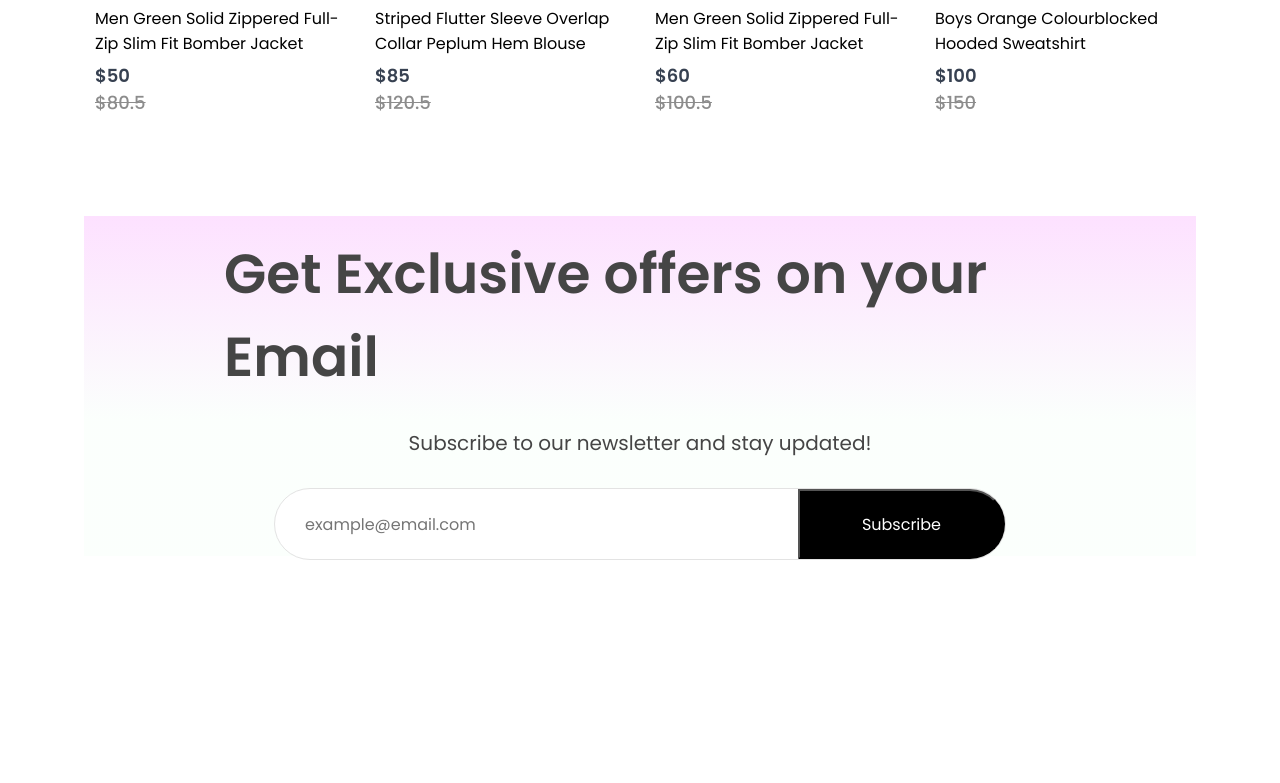
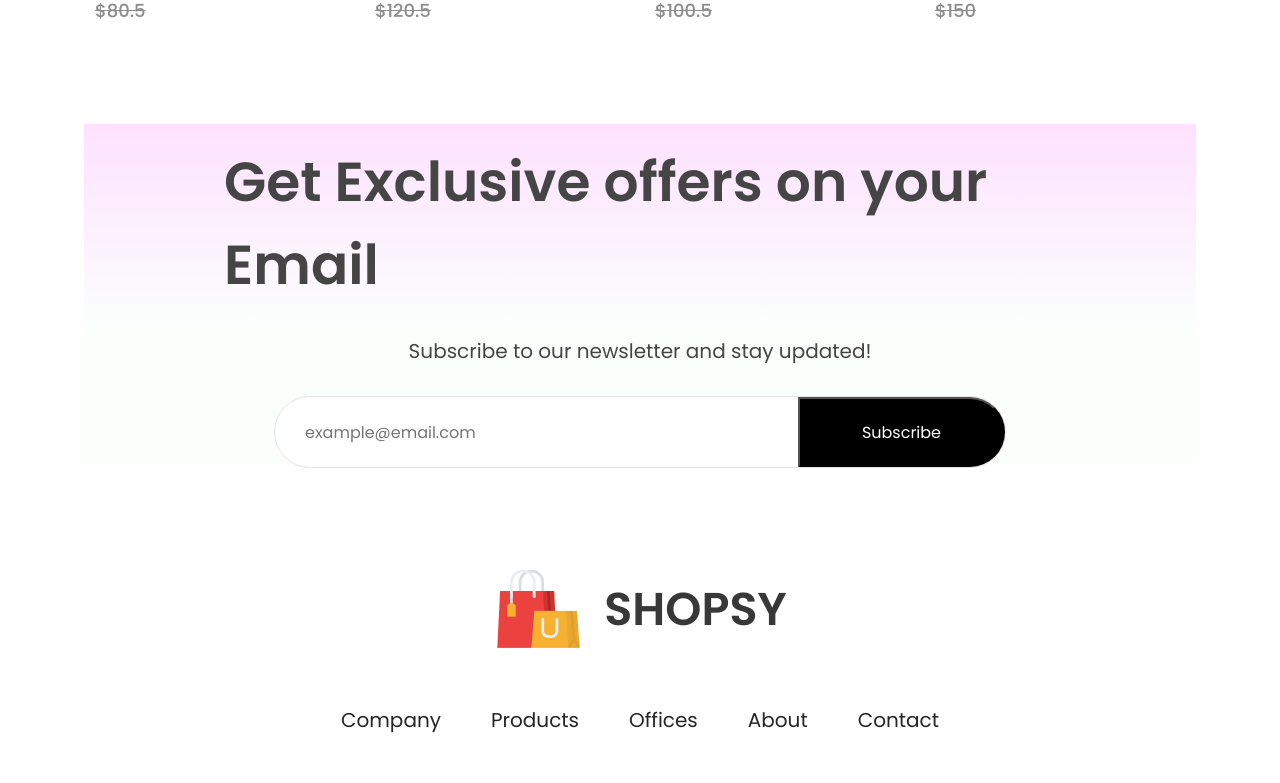
Before and after one commit to souravcodes1080/mern-ecommerce, a React (Vite) app in the folder frontend/: page / in a window 1280 px wide. Shown: the part 3178-3961 px from the top of the page. Before the commit the page ends 3884 px from the top, so only its background shows below. Built offline with nearby package versions, Linux system fonts and the light colour scheme.

Commit message:
all changes saved

```diff
--- a/frontend/src/App.jsx
+++ b/frontend/src/App.jsx
@@ -29,7 +29,7 @@ function App() {
         <Route path='/login' element={<LoginSignup />} />
       </Routes>
       </div>
-      {/* <Footer /> */}
+      <Footer />
 
     </BrowserRouter>
     </>
--- a/frontend/src/Components/NewsLetter/newsLetter.css
+++ b/frontend/src/Components/NewsLetter/newsLetter.css
@@ -8,7 +8,7 @@
     margin: auto;
     padding: 0 140px;
     padding-top: 20px;
-    margin-bottom: 150px;
+    margin-bottom: 100px;
     background: linear-gradient(180deg, #fde1ff 0%, #e1ffea22 60% );
     gap: 30px;
 }
--- a/frontend/src/Components/Offers/offers.css
+++ b/frontend/src/Components/Offers/offers.css
@@ -1,5 +1,4 @@
 .offers{
-    margin-top: 75px !important;
     width: 65%;
     height: 60vh;
     display: flex;
--- a/frontend/src/index.css
+++ b/frontend/src/index.css
@@ -4,7 +4,9 @@
   margin: 0;
   padding: 0;
   font-family: 'Poppins', sans-serif;
+
 }
 .body-wrapper{
-  margin-top: 97px;
+  margin-top: 80px;
+  overflow-x: hidden;
 }
```
